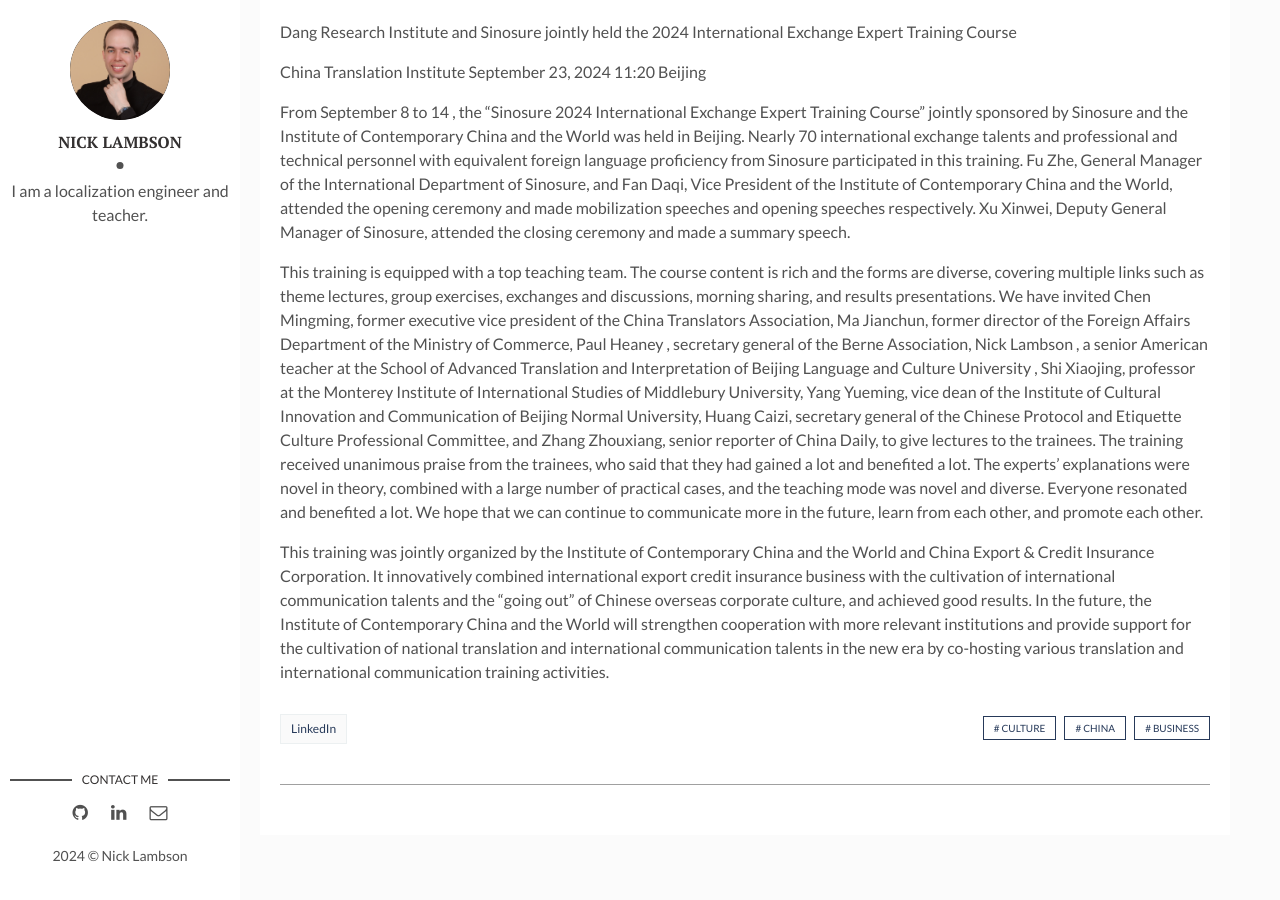
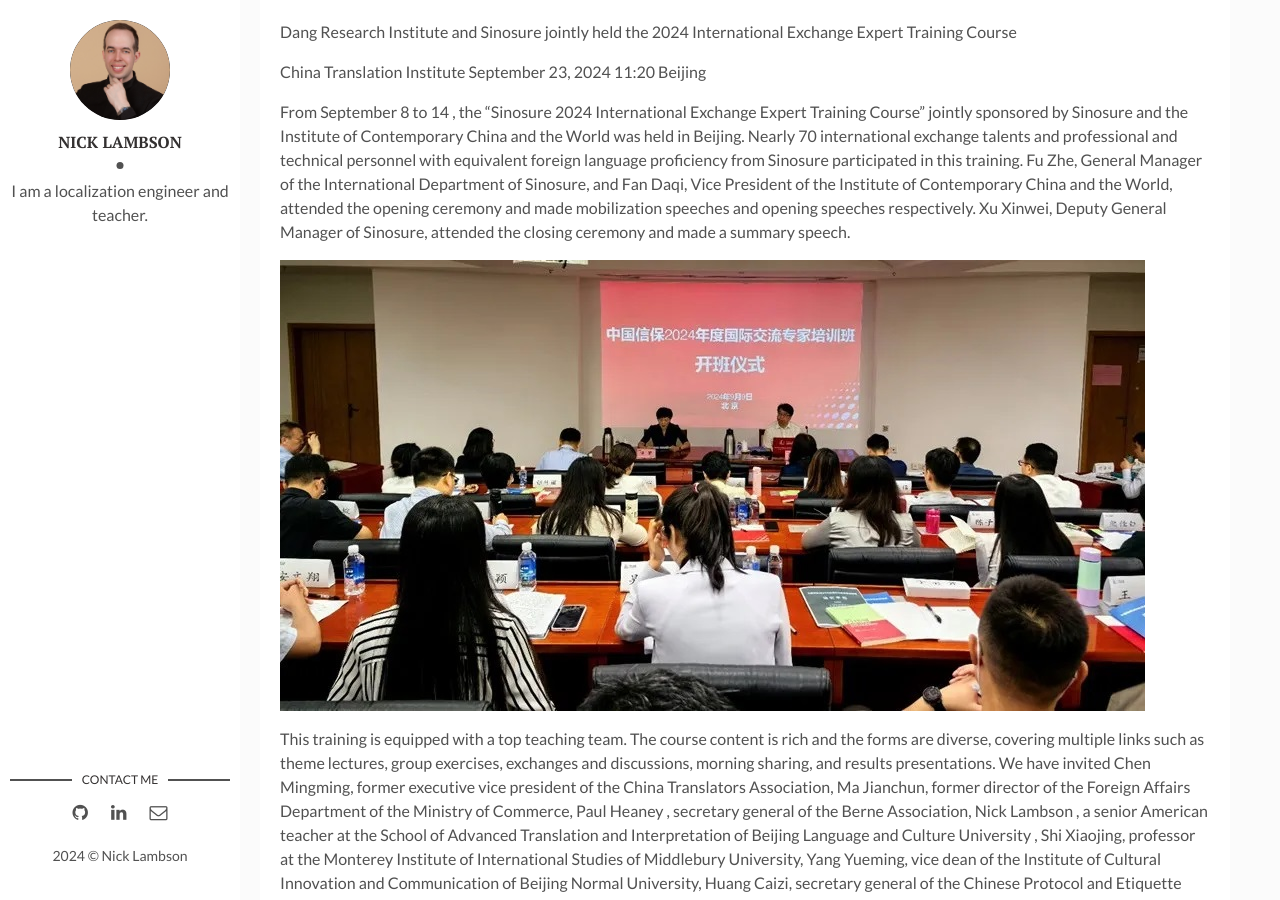
Before and after one commit to nicklambson/nicklambson.github.io, a Jekyll site: the page built from _posts/2024-09-17-intercultural-communication.markdown, in a window 1280 px wide and 900 px high, scrolled down 761 px. Built offline with Jekyll 4.4.1, drawn with Linux system fonts in a browser that asks for light colours.

Commit message:
Add sinosure classroom image

```diff
--- a/_posts/2024-09-17-intercultural-communication.markdown
+++ b/_posts/2024-09-17-intercultural-communication.markdown
@@ -20,6 +20,8 @@
 
 From September 8 to 14 , the "Sinosure 2024 International Exchange Expert Training Course" jointly sponsored by Sinosure and the Institute of Contemporary China and the World was held in Beijing. Nearly 70 international exchange talents and professional and technical personnel with equivalent foreign language proficiency from Sinosure participated in this training. Fu Zhe, General Manager of the International Department of Sinosure, and Fan Daqi, Vice President of the Institute of Contemporary China and the World, attended the opening ceremony and made mobilization speeches and opening speeches respectively. Xu Xinwei, Deputy General Manager of Sinosure, attended the closing ceremony and made a summary speech.
 
+![Intercultural Communication Training](/assets/img/sinosure-classroom.jpg)
+
 This training is equipped with a top teaching team. The course content is rich and the forms are diverse, covering multiple links such as theme lectures, group exercises, exchanges and discussions, morning sharing, and results presentations. We have invited Chen Mingming, former executive vice president of the China Translators Association, Ma Jianchun, former director of the Foreign Affairs Department of the Ministry of Commerce, Paul Heaney , secretary general of the Berne Association, Nick Lambson , a senior American teacher at the School of Advanced Translation and Interpretation of Beijing Language and Culture University , Shi Xiaojing, professor at the Monterey Institute of International Studies of Middlebury University, Yang Yueming, vice dean of the Institute of Cultural Innovation and Communication of Beijing Normal University, Huang Caizi, secretary general of the Chinese Protocol and Etiquette Culture Professional Committee, and Zhang Zhouxiang, senior reporter of China Daily, to give lectures to the trainees.
 The training received unanimous praise from the trainees, who said that they had gained a lot and benefited a lot. The experts' explanations were novel in theory, combined with a large number of practical cases, and the teaching mode was novel and diverse. Everyone resonated and benefited a lot. We hope that we can continue to communicate more in the future, learn from each other, and promote each other.
 
```
Also changed, not shown: assets/img/sinosure-classroom.jpg (added).
